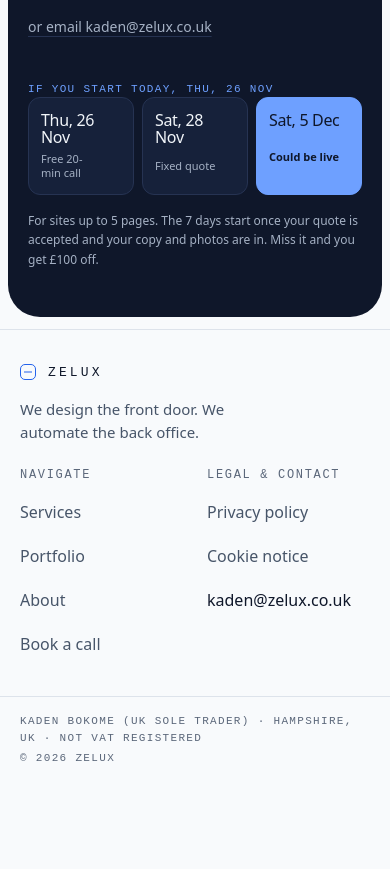
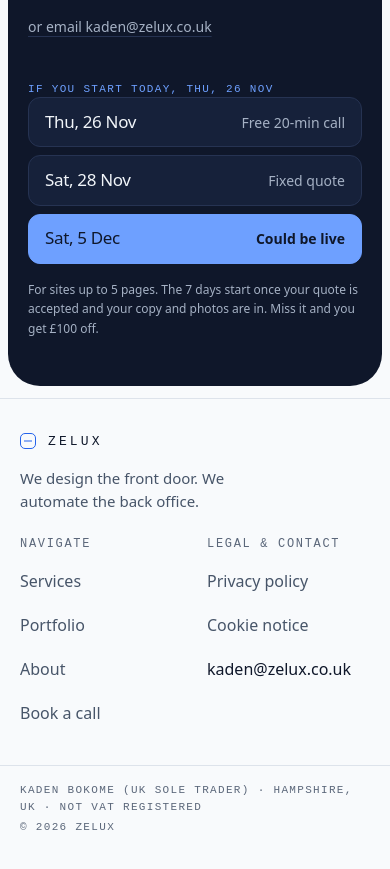
Before and after one commit to kadenbokome978-sketch/Zelux, an Astro site: page / in a window 390 px wide. Shown: the part 2485-3354 px from the top of the page. Before the commit the page ends 3320 px from the top, so only its background shows below. Built offline with nearby package versions, Linux system fonts and the light colour scheme; Astro itself is replaced by a stand-in of ours; a web font is replaced by a local one.

Commit message:
Phones: closing dates as full-width rows
Three narrow date boxes wrapped word by word in iPhone Safari. On phones the dates are
now three full-width rows (date left, step right, no wrapping); desktop unchanged.

Co-Authored-By: Claude Opus 5.5 <noreply@anthropic.com>
Claude-Session: https://claude.ai/code/session_01AWB2yY8NfgECLFiuvDnmSu

```diff
--- a/src/components/ClosingBand.astro
+++ b/src/components/ClosingBand.astro
@@ -44,7 +44,14 @@ const tiles = [
   .cb-date { font-family: var(--font-serif); font-size: clamp(1.125rem, 1.8vw, 1.5rem); line-height: 1.1; letter-spacing: -0.02em; }
   .cb-t { font-size: 0.8125rem; color: var(--color-deep-ink-2); }
   .cb-tile:last-child .cb-t { color: var(--color-deep); font-weight: 600; }
-  @media (max-width: 520px) { .cb-line::before { display: none; } .cb-line { gap: 0.5rem; } .cb-tile { gap: 0.3rem; padding: 0.85rem 0.75rem; border-radius: var(--radius-inner); } .cb-date { font-size: 1rem; } .cb-t { font-size: 0.6875rem; line-height: 1.3; } }
+  /* Phones: three full-width rows (date | step), so nothing can be squeezed or wrap word by word */
+  @media (max-width: 640px) {
+    .cb-line { grid-template-columns: 1fr; gap: 0.5rem; }
+    .cb-line::before { display: none; }
+    .cb-tile { display: flex; align-items: baseline; justify-content: space-between; gap: 1rem; padding: 0.85rem 1rem; border-radius: var(--radius-inner); }
+    .cb-date { font-size: 1.0625rem; white-space: nowrap; }
+    .cb-t { font-size: 0.875rem; text-align: right; white-space: nowrap; text-wrap: nowrap; }
+  }
   @media (prefers-reduced-motion: no-preference) {
     :global(.reveal-ready .is-in) .cb-tile { animation: cb-in 500ms var(--ease-out-soft) both; animation-delay: calc(200ms + var(--i) * 160ms); }
   }
```
